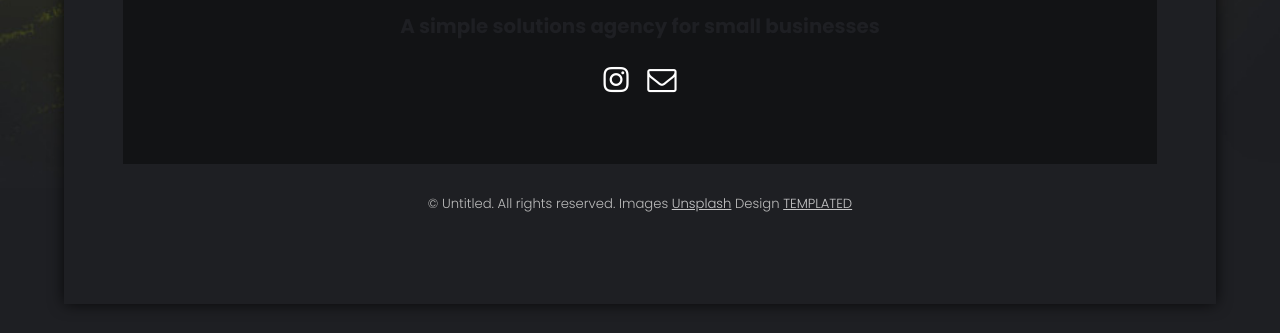
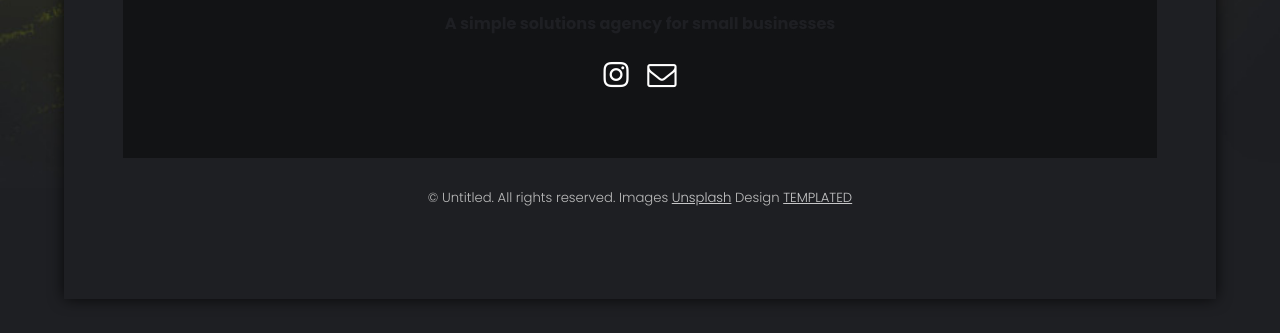
Before and after one commit to retricdesign/retricdesign.github.io, a plain HTML site: page index.html in a window 1280 px wide. Shown: the part 612-945 px from the top of the page. Drawn offline with Linux system fonts and the light colour scheme.

Commit message:
Update index.html

```diff
--- a/index.html
+++ b/index.html
@@ -28,7 +28,7 @@
 					<section id="two" class="wrapper style2">
 						<header>
 							<h2>Retric Design</h2>
-							<h3>A simple solutions agency for small businesses</h3>
+							<h4>A simple solutions agency for small businesses</h4>
 							<ul class="icons">
 								<li><a href="http://www.instagram.com/retricdesign" class="icon fa-instagram"><span class="label">Instagram</span></a></li>
 								<li><a href="mailto:contactretricdesign@gmail.com" class="icon fa-envelope-o"><span class="label">Email</span></a></li>
```
